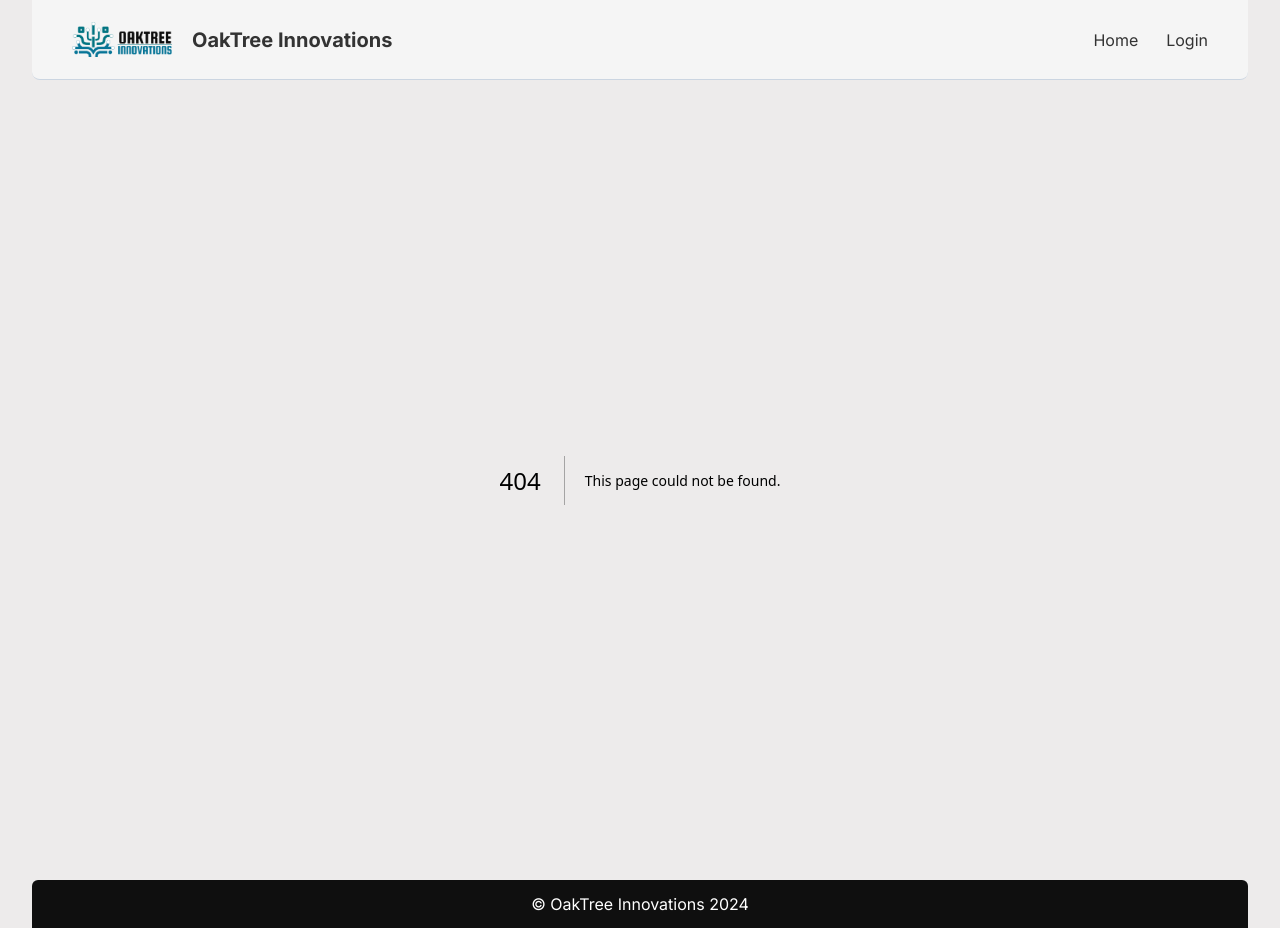
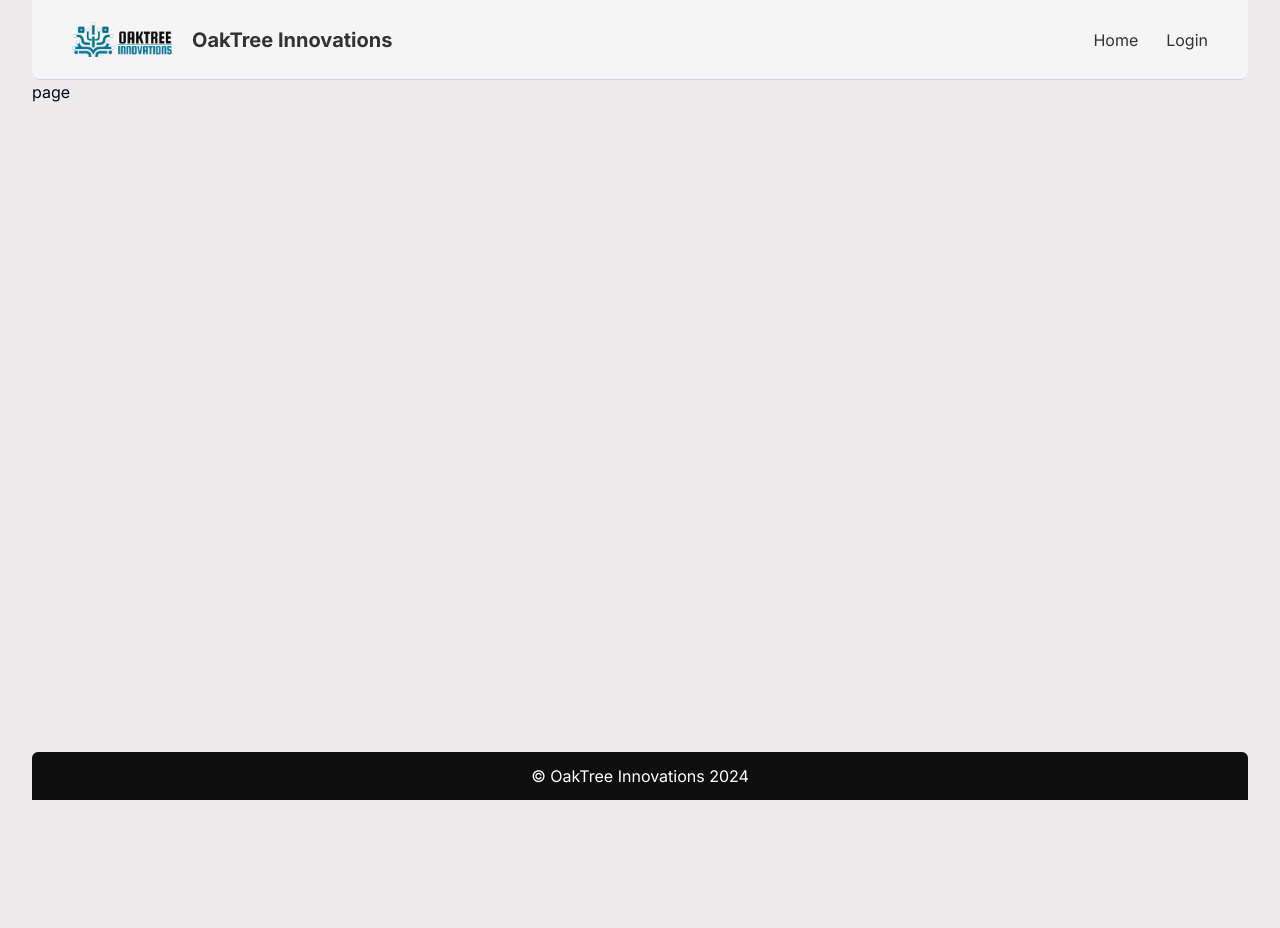
Before and after one commit to Aizen1d/oak-frontend, a Next.js app: page /create-item in a window 1280 px wide. Before the commit this address had no page. After the commit the page ends 800 px from the top, so only its background shows below. Built offline with nearby package versions, Linux system fonts and the light colour scheme.

Commit message:
Page initialize

```diff
--- /dev/null
+++ b/app/(auth)/signup/page.tsx
@@ -0,0 +1,8 @@
+const page = () => {
+  return (
+    <main className="px-5 lg:px-0">
+    </main>
+  )
+}
+
+export default page
--- /dev/null
+++ b/app/(item)/create-item/page.tsx
@@ -0,0 +1,9 @@
+import React from 'react'
+
+const page = () => {
+  return (
+    <div>page</div>
+  )
+}
+
+export default page
--- /dev/null
+++ b/app/(item)/item/[id]/page.tsx
@@ -0,0 +1,9 @@
+import React from 'react'
+
+const page = () => {
+  return (
+    <div>page</div>
+  )
+}
+
+export default page
```
